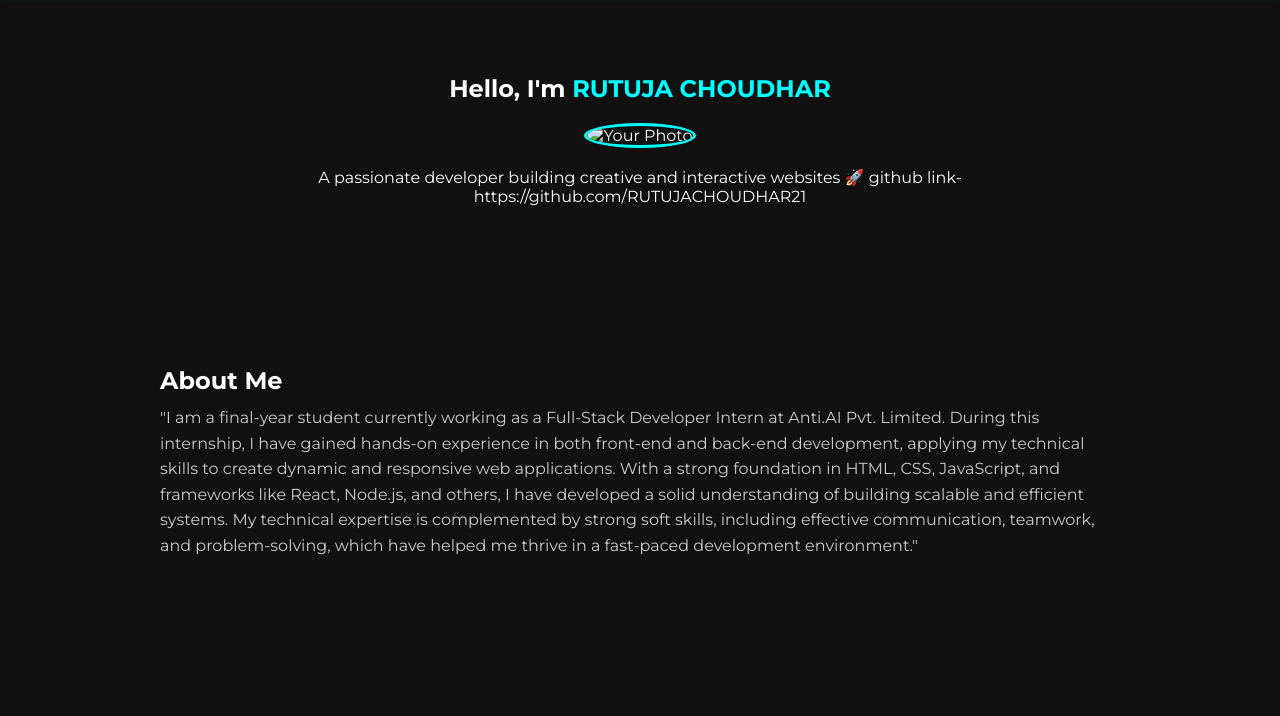
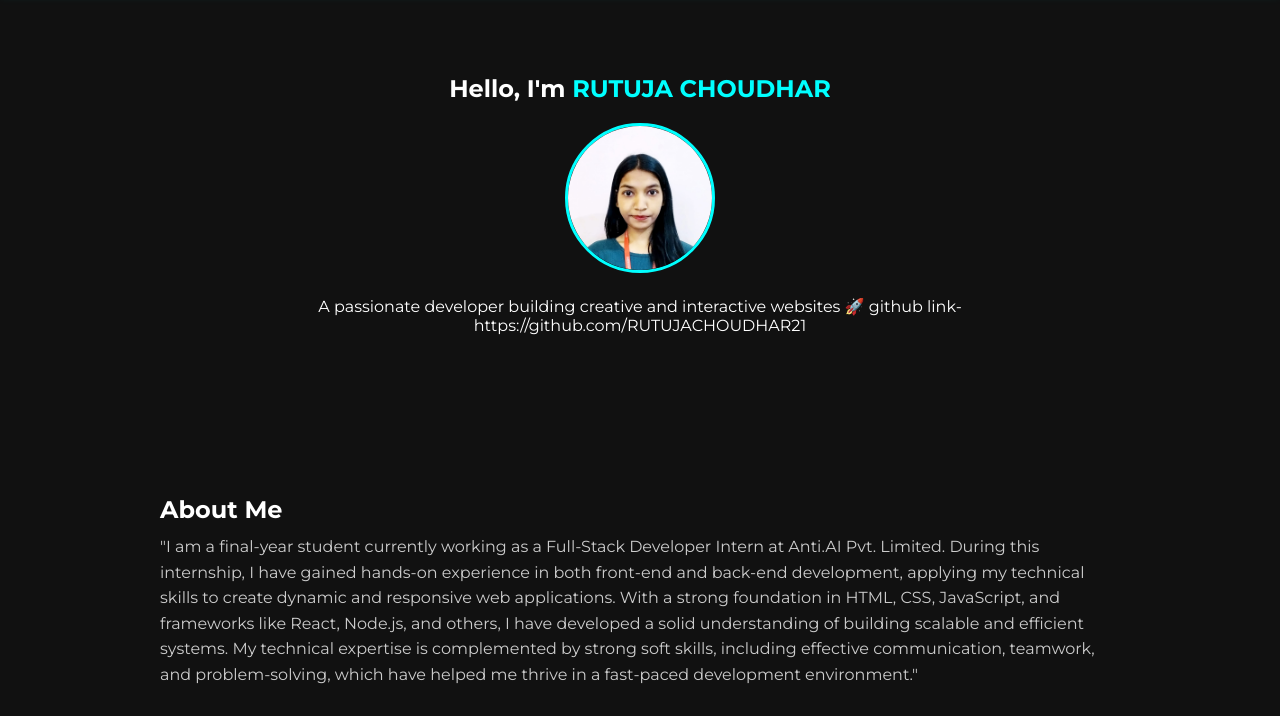
Before and after one commit to RUTUJACHOUDHAR21/portfolio-website, a plain HTML site: page index.html in a window 1280 px wide. Shown: the part 67-783 px from the top of the page. Drawn offline with Linux system fonts and the light colour scheme.

Commit message:
Update index.html

```diff
--- a/index.html
+++ b/index.html
@@ -143,7 +143,7 @@
 
   <section class="home" id="home">
     <h2>Hello, I'm <span style="color:#00ffff;">RUTUJA CHOUDHAR</span></h2>
-    <img src="rutu.jpg" alt="Your Photo" />
+    <img src="rutu.jpg.jpeg" alt="Rutuja choudhar" />
     <p>A passionate developer building creative and interactive websites 🚀
     github link-https://github.com/RUTUJACHOUDHAR21</p>
   </section>
```
